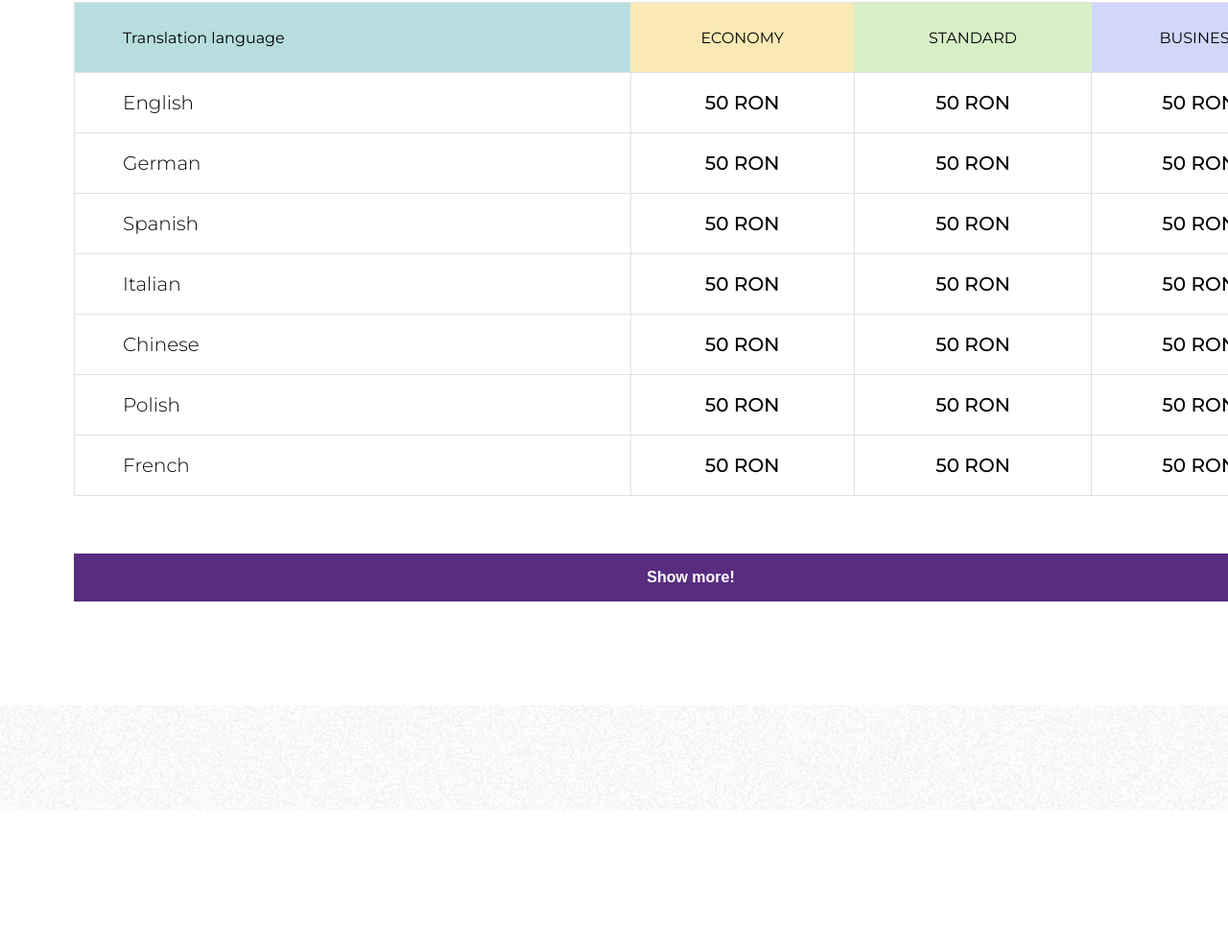
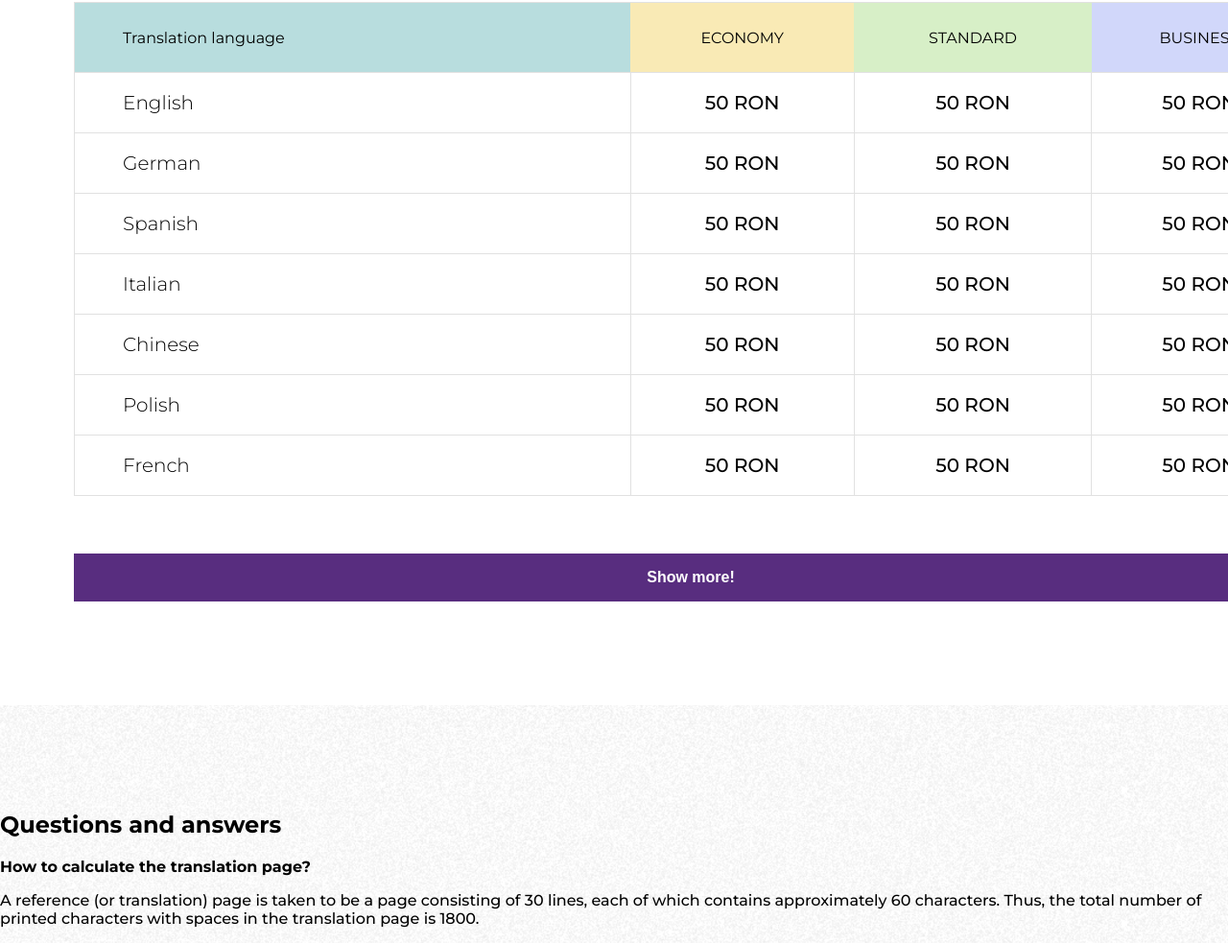
Before and after one commit to Dorin2/Project4, a website: page index.html in a window 1280 px wide. Shown: the part 6489-7472 px from the top of the page at 96% size. Before the commit the page ends 7334 px from the top, so only its background shows below. Drawn offline with Linux system fonts and the light colour scheme.

Commit message:
commit30

```diff
--- a/index.html
+++ b/index.html
@@ -526,6 +526,19 @@
         </div>
     </div>
 </div>
+<div class="questions-answers">
+    <div class="questions-answers_wallpaper">
+        <h2 class="questions-answers-h2">Questions and answers</h2>
+        <div class="questions-answers_section">
+            <p><strong>How to calculate the translation page?</strong></p>
+            <p>
+                A reference (or translation) page is taken to be a page
+                consisting of 30 lines, each of which contains approximately 60 characters.
+                Thus, the total number of printed characters with spaces in the translation page is 1800.
+            </p>
+        </div>
+    </div>
+</div>
 </body>
 <script src="js/JavaScript.js"></script>
 </html>
```
